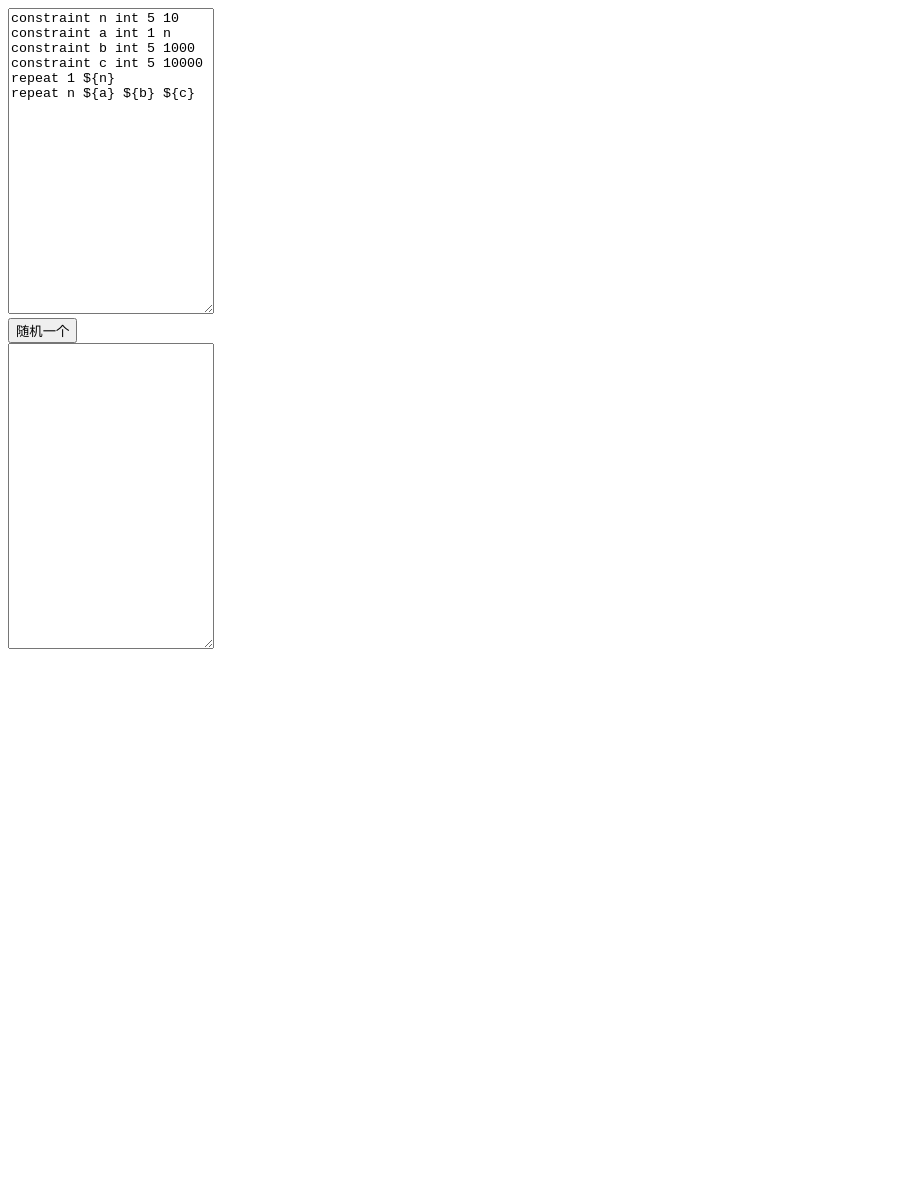
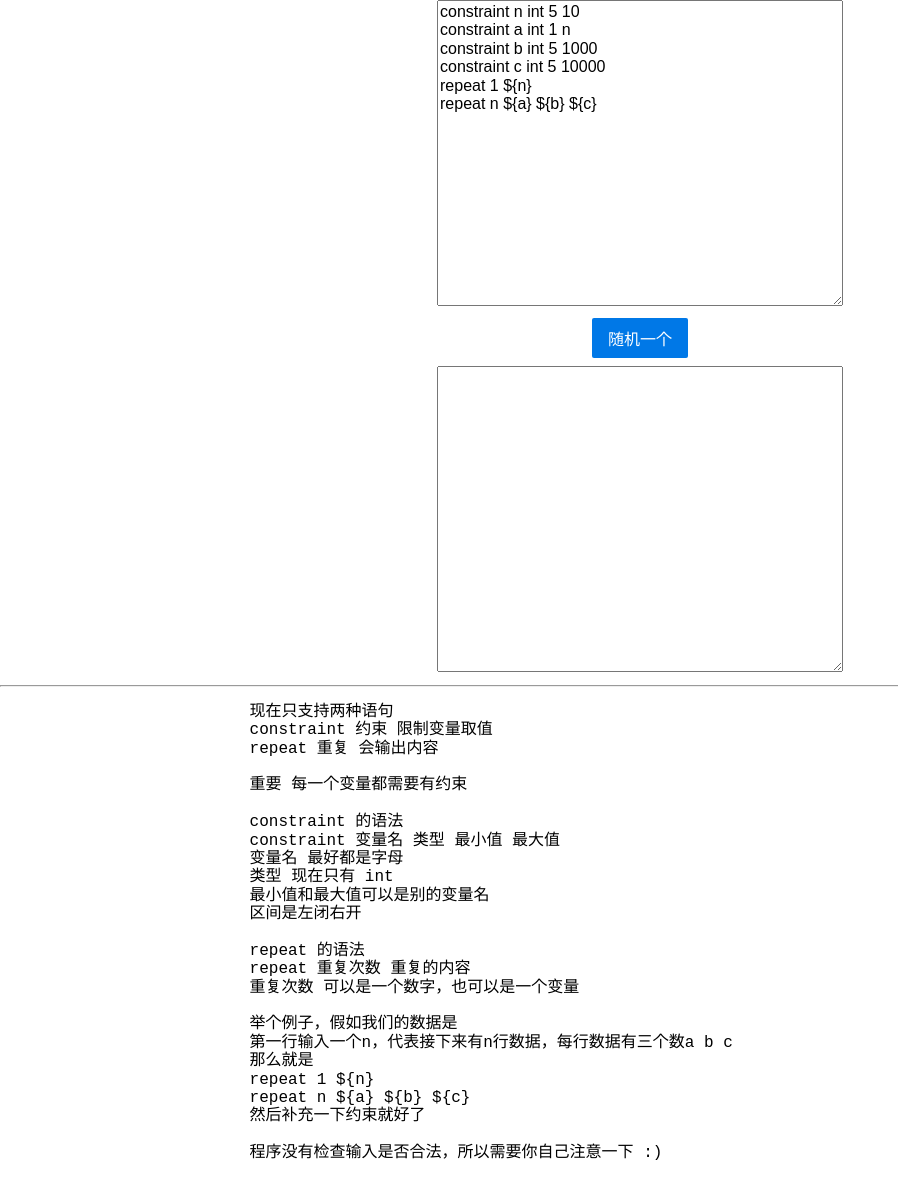
Before and after one commit to muzea-demo/random-data, a plain HTML site: page index.html in a window 1280 px wide. Shown: the whole page, without its empty margins (0-898 px from the left). Before the commit the page ends 800 px from the top, so only its background shows below. Drawn offline with nearby package versions, Linux system fonts and the light colour scheme.

Commit message:
fix: style & useage

```diff
--- a/index.html
+++ b/index.html
@@ -5,24 +5,57 @@
   <meta charset="UTF-8">
   <meta name="viewport" content="width=device-width, initial-scale=1.0">
   <meta http-equiv="X-UA-Compatible" content="ie=edge">
+  <link rel="stylesheet" href="https://unpkg.com/purecss@1.0.0/build/pure-min.css" integrity="sha384-nn4HPE8lTHyVtfCBi5yW9d20FjT8BJwUXyWZT9InLYax14RDjBj46LmSztkmNP9w"
+    crossorigin="anonymous">
   <title>random-data</title>
 </head>
 
-<body>
-<textarea style="min-height: 300px; min-width: 200px;" id="input">constraint n int 5 10
-constraint a int 1 n
-constraint b int 5 1000
-constraint c int 5 10000
+<body style="text-align: center;">
+  <textarea style="min-height: 300px; min-width: 400px;" id="input"></textarea>
+  <br /><button class="pure-button pure-button-primary" id="click" style="margin: 8px 0">随机一个</button><br />
+  <textarea style="min-height: 300px; min-width: 400px;" id="output"></textarea>
+  <hr />
+  <div style="width: 61vw; margin: 0 auto;">
+    <pre style="text-align: left;">
+现在只支持两种语句
+constraint 约束 限制变量取值
+repeat 重复 会输出内容
+
+重要 每一个变量都需要有约束
+
+constraint 的语法
+constraint 变量名 类型 最小值 最大值
+变量名 最好都是字母
+类型 现在只有 int
+最小值和最大值可以是别的变量名
+区间是左闭右开
+
+repeat 的语法
+repeat 重复次数 重复的内容
+重复次数 可以是一个数字，也可以是一个变量
+
+举个例子，假如我们的数据是
+第一行输入一个n，代表接下来有n行数据，每行数据有三个数a b c
+那么就是
 repeat 1 ${n}
 repeat n ${a} ${b} ${c}
-</textarea>
-  <br />
-  <button id="click">随机一个</button>
-  <br />
-  <textarea style="min-height: 300px; min-width: 200px;" id="output"></textarea>
+然后补充一下约束就好了
+
+程序没有检查输入是否合法，所以需要你自己注意一下 :)
+    </pre>
+  </div>
+
 </body>
 <script type="module">
   import { parse, generator } from './main.js'
+  let initValue = ''
+  initValue += 'constraint n int 5 10\n';
+  initValue += 'constraint a int 1 n\n';
+  initValue += 'constraint b int 5 1000\n';
+  initValue += 'constraint c int 5 10000\n';
+  initValue += 'repeat 1 ${n}\n';
+  initValue += 'repeat n ${a} ${b} ${c}\n';
+  document.querySelector('#input').value = initValue;
   function handleClick() {
     const ret = parse(document.querySelector('#input').value);
     document.querySelector('#output').value = generator(...ret);
```
